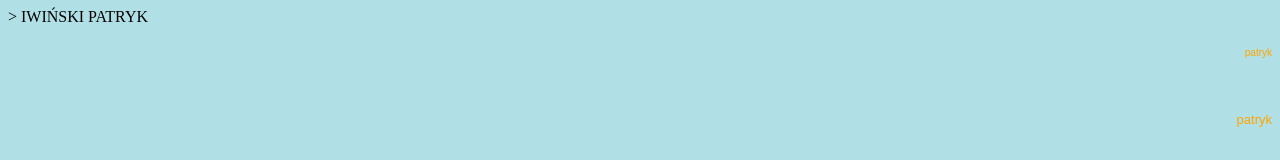
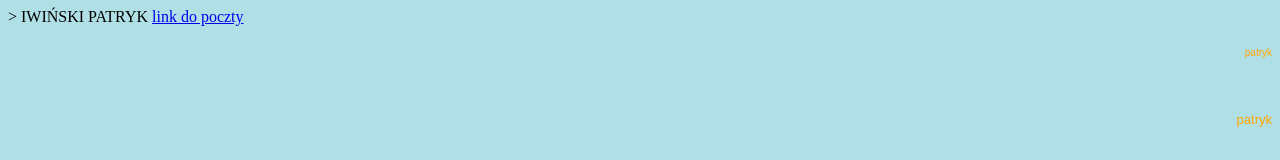
Before and after one commit to patrykiwinski/Witrynyiaplikacje, a plain HTML site: page index.html in a window 1280 px wide. Shown: the top 160 px of the page. Drawn offline with Linux system fonts and the light colour scheme.

Commit message:
Update index.html

```diff
--- a/index.html
+++ b/index.html
@@ -12,6 +12,9 @@
 </head>
 <body  style="background-color:powderblue;">>
 IWIŃSKI PATRYK
+
+<A HREF="poczta_Iwiński.html"> link do poczty </A>
+
 <p align="right"> <font color="orange" size="1" face="Arial"> patryk</font> </p> <br>
 <p align="right"> <font color="orange" size="2" face="Arial"> patryk</font> </p> <br>
 <p align="right"> <font color="orange" size="3" face="Arial"> patryk</font> </p> <br>
```
